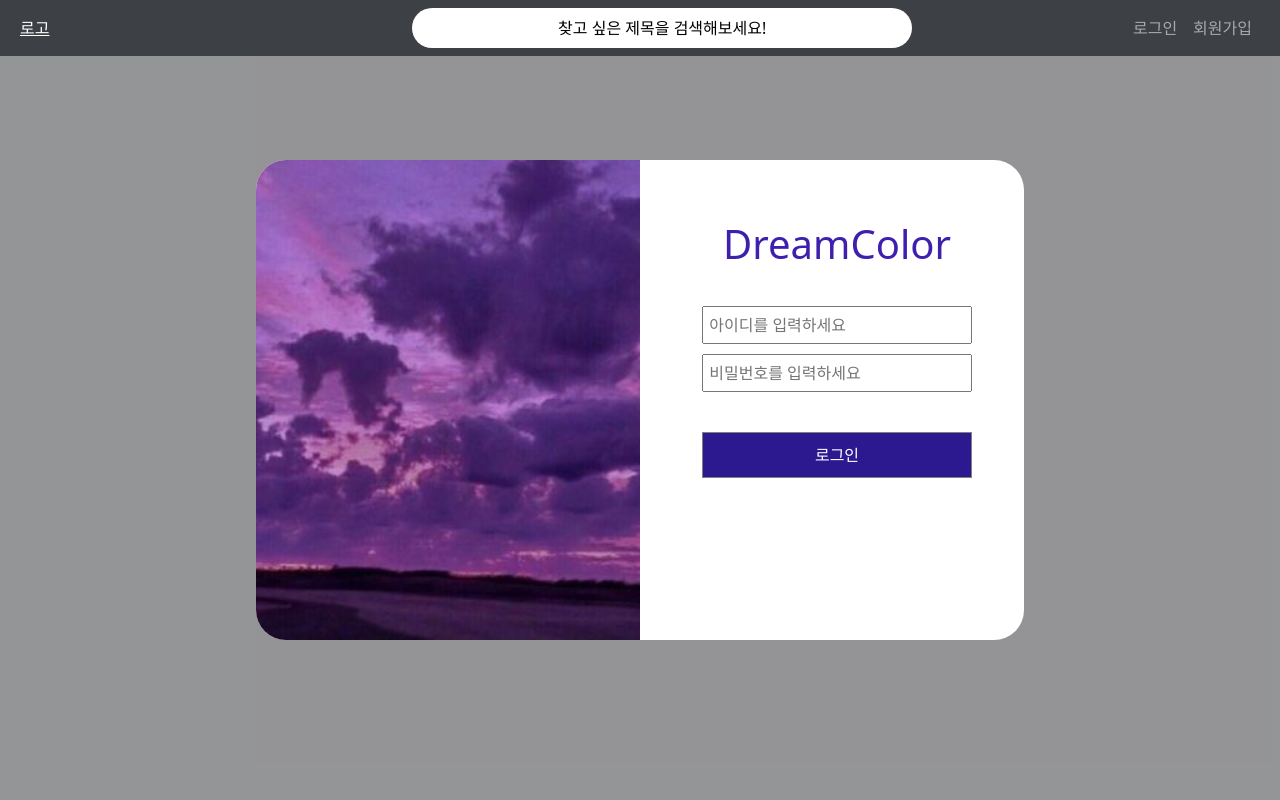
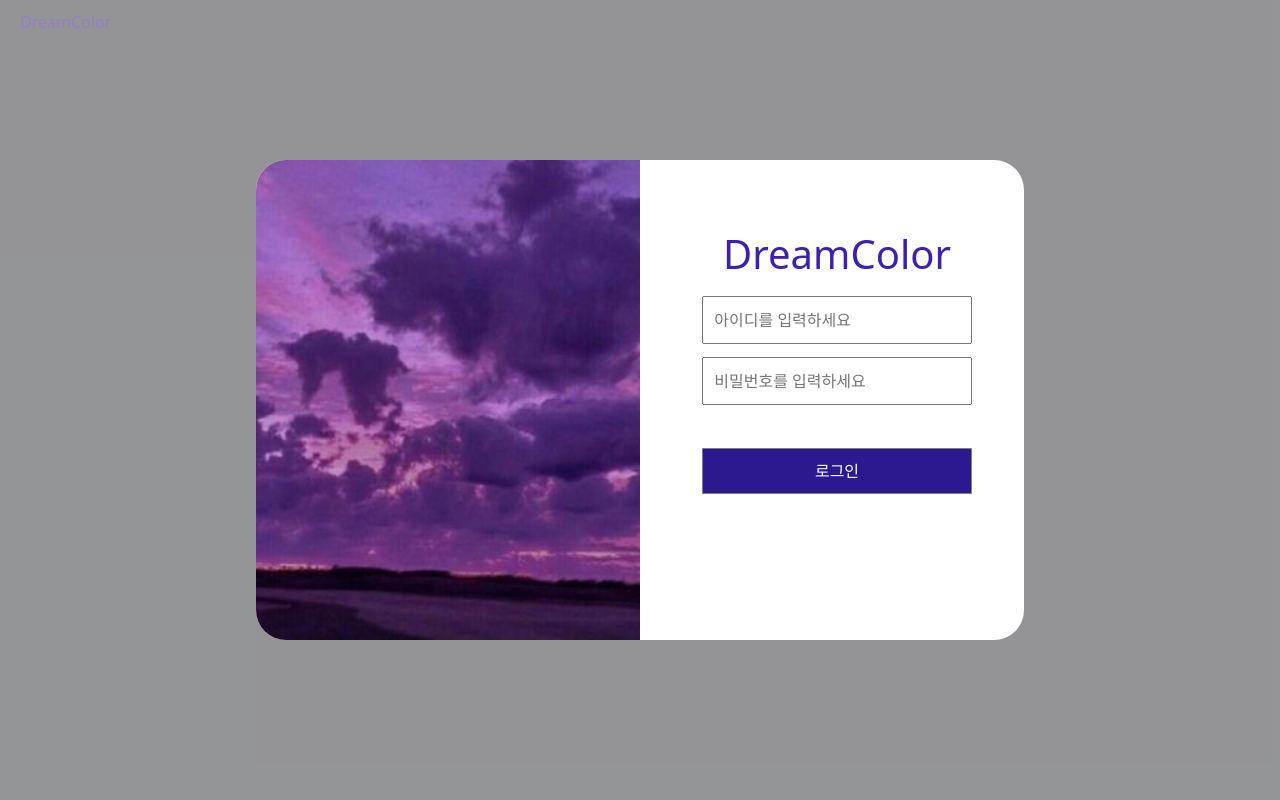
Before and after one commit to iruyj/DreamColor, a Django app: page /account/login/ in a window 1280 px wide. Run offline with Django 4.2, Linux system fonts and the light colour scheme; some libraries are stand-ins or nearby versions.

Commit message:
삭제 complate

```diff
--- a/account/views.py
+++ b/account/views.py
@@ -5,6 +5,8 @@ from django.contrib.auth import authenticate
 from django.contrib.auth import login as auth_login
 from django.db.models import Max
 from django.shortcuts import render, redirect
+from django.views.decorators.csrf import csrf_exempt
+
 from account.forms import UserForm, LoginForm
 
 
@@ -12,7 +14,7 @@ from account.forms import UserForm, LoginForm
 from account.models import CustomUser
 from dreams.models import DreamModel
 
-
+@csrf_exempt
 def signup(request):
     # 계정 생성
     if request.method == "POST":
--- a/dreams/forms.py
+++ b/dreams/forms.py
@@ -2,7 +2,6 @@ from django.contrib.auth.forms import UserCreationForm
 from django import forms
 from django.db.models import Q
 from django.views.generic import FormView
-from form import form
 
 from dreams.models import DreamModel
 
--- a/static/css/styles.css
+++ b/static/css/styles.css
@@ -18,11 +18,12 @@
     margin-bottom: 15px;
 }
 .box{
-    width: 50vw;
+    width: auto;
     height: auto;
     background-color: white;
     display: flex;
     padding: 30px;
+    min-width: 50vw;
     border-radius: 30px;
 }
 .box .label-box{
@@ -165,10 +166,12 @@
 .result-item{
     color: #05244e;
     text-decoration: none;
+    font-size:12px;
     margin-top: 10px;
 }
 .result-item:hover {
     text-decoration: underline;
+    font-size:12px;
     color: #261744;
 }
 
@@ -178,13 +181,19 @@
   left: 50%;
   width: 400px;
   height: 600px;
-  padding: 40px;
+  padding: 10px;
   text-align: center;
   background-color: rgb(255, 255, 255);
   border-radius: 10px;
   box-shadow: 0 2px 3px 0 rgba(34, 36, 38, 0.15);
   transform: translateX(-50%) translateY(-50%);
 }
+
+.modal_body span{
+    color: black;
+    font-size: 15px;
+}
+
 
 /* 팝업 버튼 */
 .btn-open-popup{
@@ -230,7 +239,7 @@
     display: flex;
     flex-direction: column;
     align-items: center;
-    padding-top: 60px;
+    padding-top: 70px;
     width: 50%;
 }
 .login-container .login-wrap .login-title {
@@ -243,12 +252,12 @@
     flex-direction: column;
     align-items: center;
     width: 90%;
-    margin-top: 30px;
+    margin-top: 10px;
 }
 .login-container .login-wrap input{
     width: 80%;
-    padding: 5px;
-    margin-bottom: 10px;
+    padding: 10px;
+    margin-bottom: 13px;
 }
 .login-container .login-wrap button{
     margin-top: 30px;
@@ -321,3 +330,10 @@
     color: white;
     border: 1px solid gray;
 }
+
+/* 로고 */
+.logo-main{
+    position: absolute;
+    top: 10px;
+    color: #947fc4;
+}
--- a/templates/base.html
+++ b/templates/base.html
@@ -19,8 +19,10 @@
     <script src={% static 'js/custom.js' %}></script>
 </head>
 <body>
-    {% include 'nav.html' %}
+    <a href="{% url 'dream:main' %}" style="margin-left: 20px; text-decoration: none" class="logo-main">DreamColor</a>
+
     {% block content %}
+
     {% endblock %}
 </body>
 </html>
--- a/templates/dreams/main.html
+++ b/templates/dreams/main.html
@@ -1,6 +1,7 @@
 {% extends 'base.html' %}
+
 {% block content %}
-
+    {% include 'nav.html' %}
     <div class="main-back" style="position: relative">
             <div class="main-item">
                 <p class="text-light display-6 fw-bold" style="margin-bottom:60px">오늘의 꿈이야기를 작성해보세요</p>
@@ -25,7 +26,7 @@
             {% for dream in dream_list %}
                 <a class="text-decoration-none text-black col mt-5 d-inline-block mx-2" href={% url 'dream:detail' id=dream.id %} >
                     <div class="post-div">
-                        <div class="user-color mx-4 mt-4 rounded-5 d-inline-flex float-start" style="background-color: {{ dream.color }}"></div>
+                        <div class="user-color mx-4 mt-4 rounded-5 d-inline-flex float-start border" style="background-color: {{ dream.color }}"></div>
                         <div class="user-name d-inline-flex fw-bold mt-4 float-start">{{ dream.author }}</div>
                         <div class="post-date position-absolute mt-5 float-start">{{ dream.date_dream }}</div>
                         <div class="post-title position-absolute fw-bold">{{ dream.title }}</div>
--- a/templates/dreams/view.html
+++ b/templates/dreams/view.html
@@ -32,7 +32,7 @@
     <img src="/static/img/question_.png" class="btn-open-popup"/>
     <div class="modal">
       <div class="modal_body">
-          {{ dream.title }}의 해몽<br>
+      <span >< {{ dream.title }}의 해몽 ></span><br>
         <ul style="list-style: none; text-align: left">
             {% for title, link in results %}
                 <li style="margin-top: 5px">
--- a/templates/form_errors.html
+++ b/templates/form_errors.html
@@ -5,7 +5,6 @@
                 <script type="text/javascript">
                     alert('{{ field.label }}');
                 </script>
-                {{ error }}
             </div>
         {% endfor %}
     {% endfor %}
--- a/templates/nav.html
+++ b/templates/nav.html
@@ -1,10 +1,8 @@
 <header>
         <nav class="navbar navbar-expand-sm navbar-dark fixed-top bg-dark bg-opacity-75">
-            <a href="{% url 'dream:main' %}" style="margin-left: 20px" class="text-white">로고</a>
+            <a href="{% url 'dream:main' %}" style="margin-left: 20px; text-decoration: none" class="text-white">DreamColor</a>
             <div class="collapse navbar-collapse justify-content-center" id="collapsibleNavbar">
-                <ul class="navbar-nav">
-                    <li class="nav-item keyword-div"><div class="bg-white rounded-5"><a href="{% url 'dream:search' %}" class="nav-link text-black">찾고 싶은 제목을 검색해보세요!</a></div></li>
-                </ul>
+
             </div>
             <div class="navbar-nav mt-mb-0" id="collapsibleNavbar">
                 <ul class="navbar-nav" style="margin-right: 20px">
```
Also changed, not shown: dreams/views.py (+9 -8 lines), static/css/main.css (line endings or trailing spaces).
